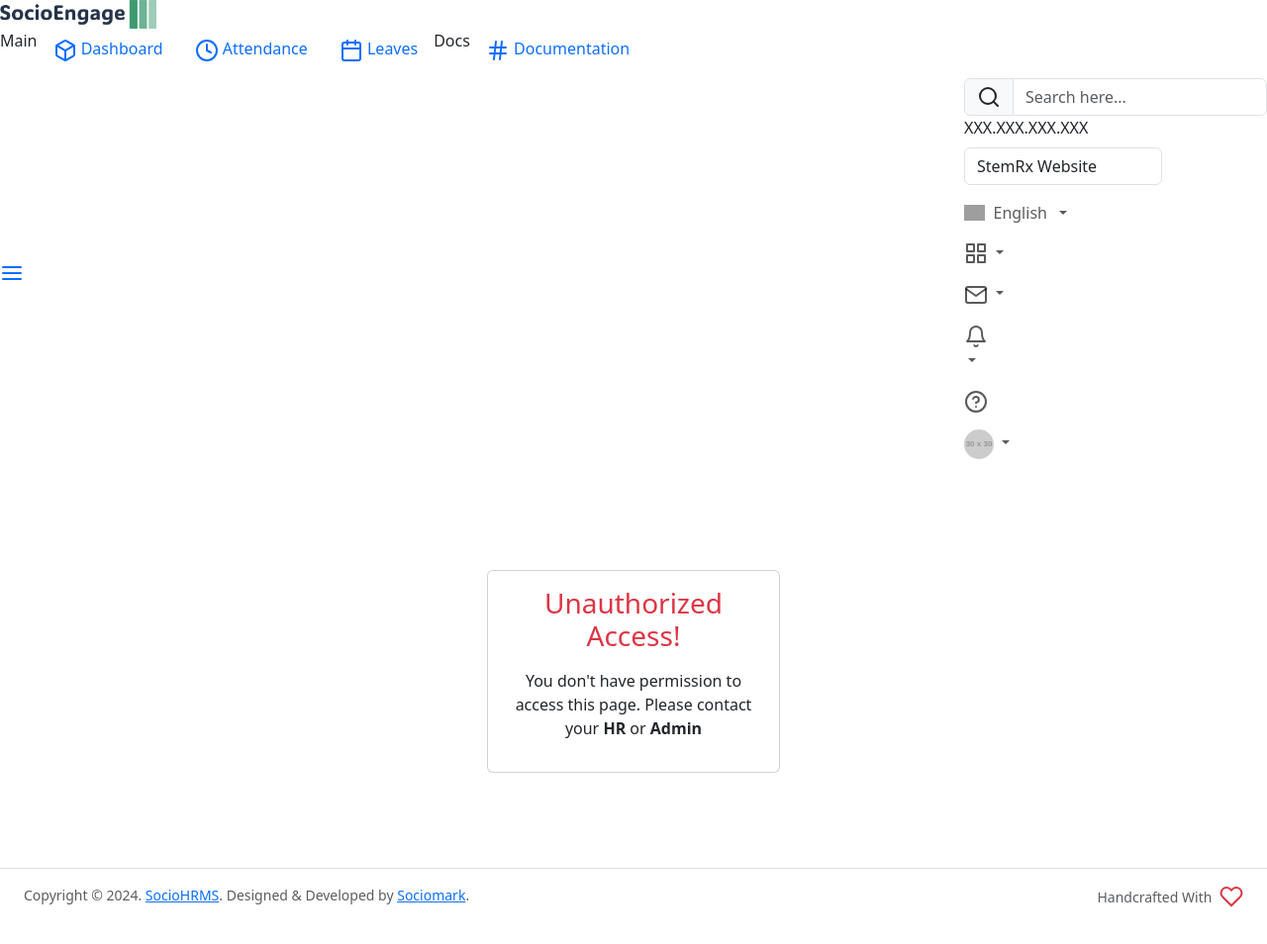
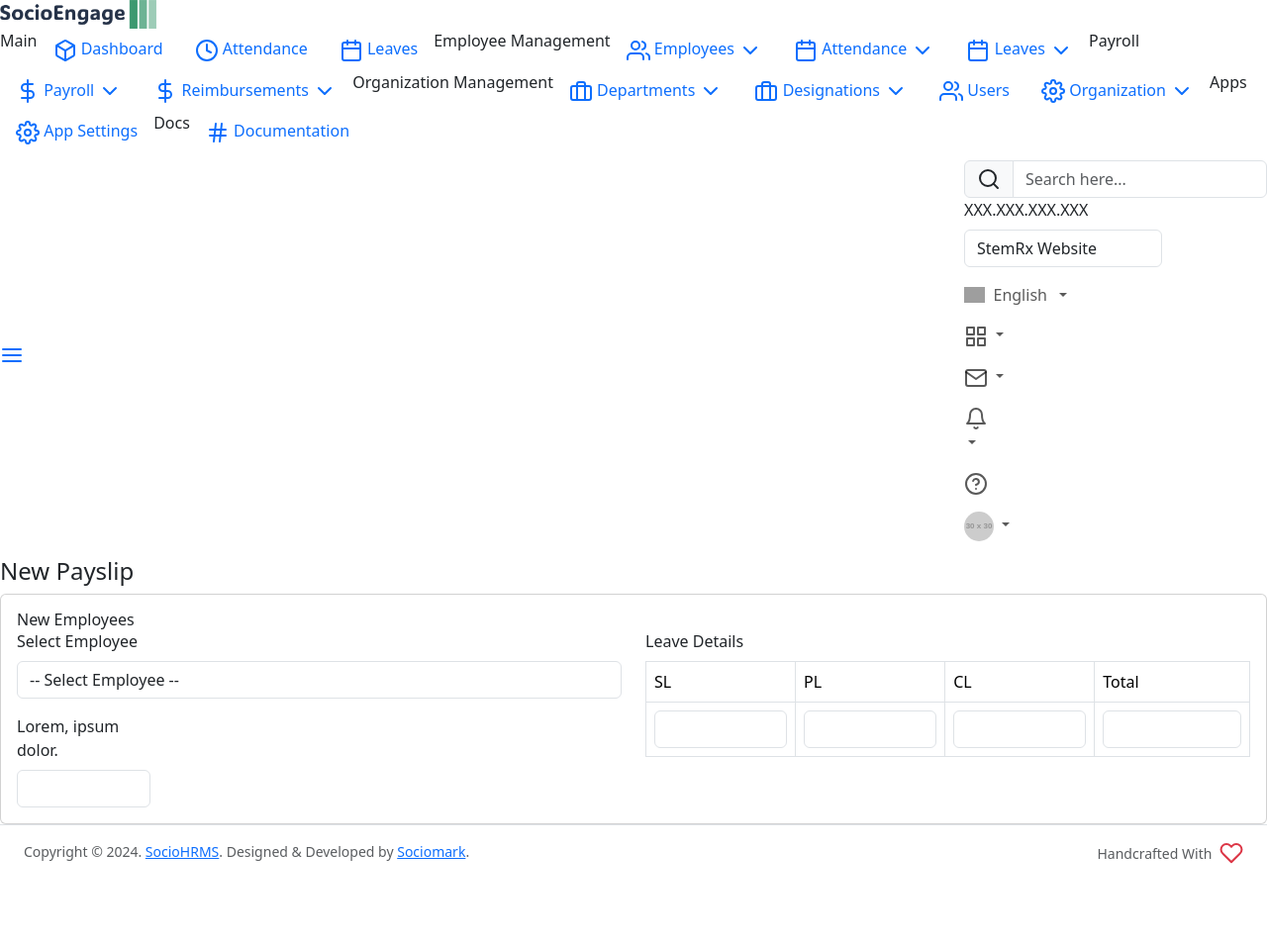
Before and after one commit to hemantkarekar/smart-hrms, a CodeIgniter app: page /products/payroll/payrollcontroller/new_payslip in a window 1280 px wide. Shown: the whole page at 99% size. After the commit the page ends 873 px from the top, so only its background shows below. Run offline with CodeIgniter, Linux system fonts and the light colour scheme; data comes from the database, SQL or seed files in the repository; some libraries are stand-ins or nearby versions; grey boxes are pictures that could not be loaded.

Commit message:
New Salary Slip

```diff
--- a/application/models/UserModel.php
+++ b/application/models/UserModel.php
@@ -37,9 +37,9 @@
 
     public function get_role()
     {
+        $this->role = 'employee';
         $this->role = 'hr';
         $this->role = 'admin';
-        $this->role = 'employee';
         $this->user_data['user']['role'] = $this->role;
         $this->session->set_userdata('user', $this->user_data['user']);
         return $this->role;
--- a/application/views/main/dashboard/admin/payroll/payslips/new.php
+++ b/application/views/main/dashboard/admin/payroll/payslips/new.php
@@ -9,6 +9,56 @@
         <div class="col-12 col-xl-12 stretch-card">
             <div class="card">
                 <div class="card-body">
+                    <div class="d-flex justify-content-between align-items-baseline">
+                        <h6 class="card-title mb-0">New Employees</h6>
+                    </div>
+                    <?= form_open() ?>
+                    <div class="row">
+                        <div class="col-lg-6">
+                            <div class="row gap-3">
+                                <div class="col-12">
+                                    <label for="" class="form-label">Select Employee</label>
+                                    <select name="employee_id" id="" class="form-control">
+                                        <option value="">-- Select Employee --</option>
+                                    </select>
+                                </div>
+                                <div class="col-xl-3 col-lg-6 col-12">
+                                    <label class="form-label">Lorem, ipsum dolor.</label>
+                                    <input type="text" class="form-control">
+                                </div>
+                            </div>
+                        </div>
+                        <div class="col-lg-6">
+                            <div class="row gap-3">
+                                <div class="col-12">
+                                    <label for="" class="form-label">Leave Details</label>
+                                    <table class="table table-bordered">
+                                        <tr>
+                                            <td>SL</td>
+                                            <td>PL</td>
+                                            <td>CL</td>
+                                            <td>Total</td>
+                                        </tr>
+                                        <tr>
+                                            <td>
+                                                <input type="text" class="form-control">
+                                            </td>
+                                            <td>
+                                                <input type="text" class="form-control">
+                                            </td>
+                                            <td>
+                                                <input type="text" class="form-control">
+                                            </td>
+                                            <td>
+                                                <input type="text" class="form-control">
+                                            </td>
+                                        </tr>
+                                    </table>
+                                </div>
+                            </div>
+                        </div>
+                    </div>
+                    <?= form_close() ?>
                 </div>
             </div>
         </div>
```
